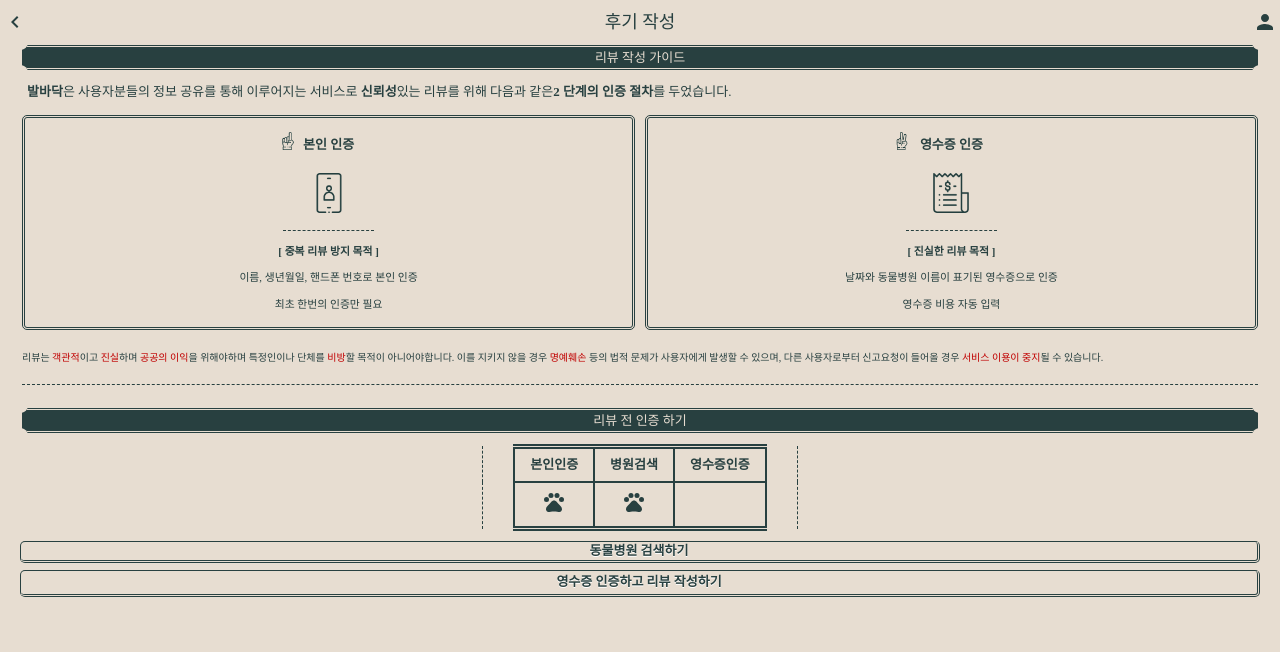
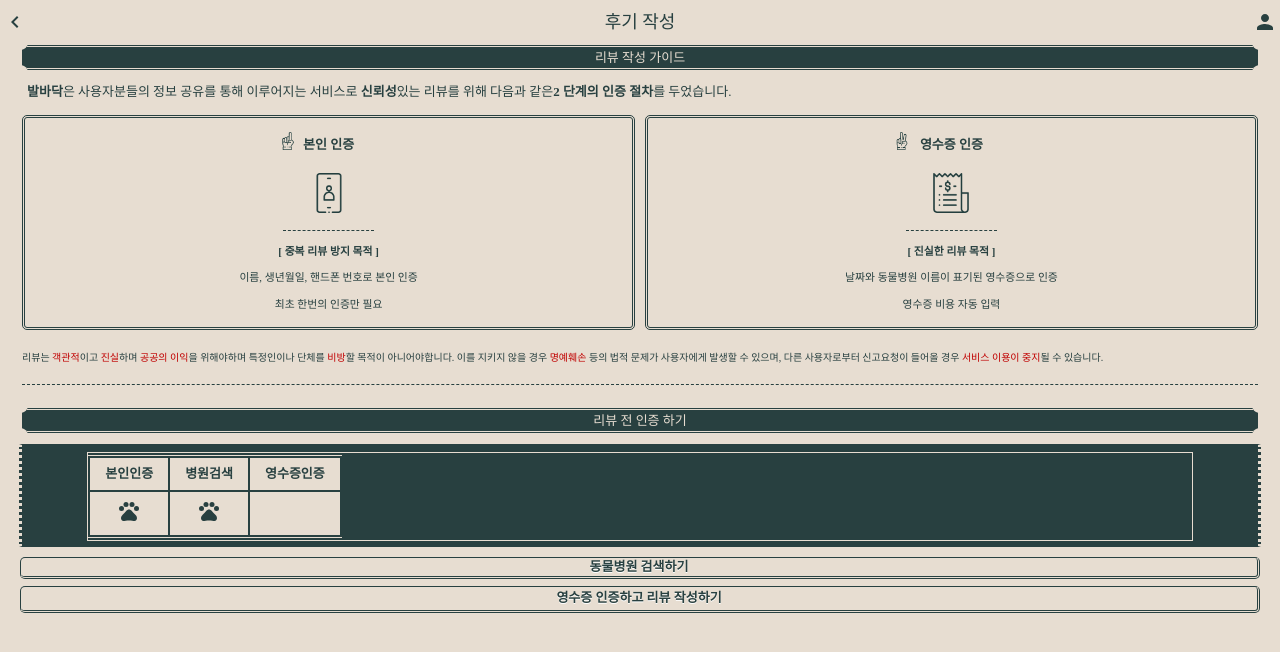
Before and after one commit to sigk218/DDB, a React (Create React App) app in the folder front-app/: page /SelectOption in a window 1280 px wide. Shown: the top 652 px of the page. Built offline with nearby package versions, Linux system fonts and the light colour scheme; a web font is replaced by a local one.

Commit message:
hotfix build folder

```diff
--- a/front-app/src/screens/ReviewForm/mystyle.module.scss
+++ b/front-app/src/screens/ReviewForm/mystyle.module.scss
@@ -263,14 +263,27 @@ p {
   margin: 10px auto;
 }
 
-.step-table {
+.ticket-box {
   margin:10px auto;
-  // border-bottom:5px double $darkgreen;
-  // border-top: 5px double $darkgreen;
-  border-collapse: collapse;
-  // th {
-  //   border:1px solid $darkgreen;
-  // }
+  background-color: $darkgreen;
+  padding: 5px;
+  @include width-size(5px);
+  @include flex-center;
+  @include flex-vertical;
+  border-top: 1.5px solid $darkgreen;
+  border-left: 3px dotted $beige;
+  border-right: 3px dotted $beige;
+  border-bottom: 1.5px solid $darkgreen;
+
+  .ticket-decor {
+    border: 1px solid $beige;
+    width: 90%;
+  }
+
+  table {
+    background-color: $beige;
+    border-collapse: collapse;
+  }
   th, td {
     border:2px solid $darkgreen;
     padding: 7px 15px;
@@ -282,14 +295,14 @@ p {
   td {
     border-bottom:5px double $darkgreen;
   }
-  th:nth-child(1), td:nth-child(1) {
-    border: 0px;
-    // border-bottom: 2px solid $darkgreen;
-    border-left: 1px dashed $darkgreen;
-  }
-  th:nth-child(5), td:nth-child(5) {
-    border: 0px;
-    // border-bottom: 2px solid $darkgreen;
-    border-right: 1px dashed $darkgreen;
-  }
+  // th:nth-child(1), td:nth-child(1) {
+  //   border: 0px;
+  //   // border-bottom: 2px solid $darkgreen;
+  //   border-left: 1px dashed $darkgreen;
+  // }
+  // th:nth-child(5), td:nth-child(5) {
+  //   border: 0px;
+  //   // border-bottom: 2px solid $darkgreen;
+  //   border-right: 1px dashed $darkgreen;
+  // }
 }
--- a/front-app/src/screens/ReviewForm/selectOption.js
+++ b/front-app/src/screens/ReviewForm/selectOption.js
@@ -211,22 +211,22 @@ class selectOption extends React.Component {
           <div className={cx('category')}>
             <p>리뷰 전 인증 하기</p>
           </div>
-          <table className={cx('step-table')}>
+          <div className={cx('ticket-box')}>
+            <div className={cx('ticket-decor')}>
+              <table>
                 <tr>
-              <th className={cx('fake-td')}></th>
                   <th>본인인증</th>
                   <th>병원검색</th>
                   <th>영수증인증</th>
-              <th className={cx('fake-td')}></th>
                 </tr>
                 <tr>
-              <td className={cx('fake-td')}></td>
                   <td><Pets/></td>
                   <td><Pets/></td>
                   <td></td>
-              <td className={cx('fake-td')}></td>
                 </tr>
               </table>
+            </div>
+          </div>
 
           <div className={cx('border-button')} onClick={() => this.props.toggleSearchModal(this.props.status.isSearching)}>
             {hosSearch}
--- a/front-app/src/styles/utils.scss
+++ b/front-app/src/styles/utils.scss
@@ -15,6 +15,8 @@
 
 $darkgreen: rgb(40, 64, 64);
 $beige: rgb(231, 221, 209);
+$lightened: lighten($beige, 4%);
+$darkended: darken($beige, 4%);
 $red: #C00000;
 $title: 'BMEULJIRO';
 
```
Lines whose indentation alone changed are shown as unchanged.
